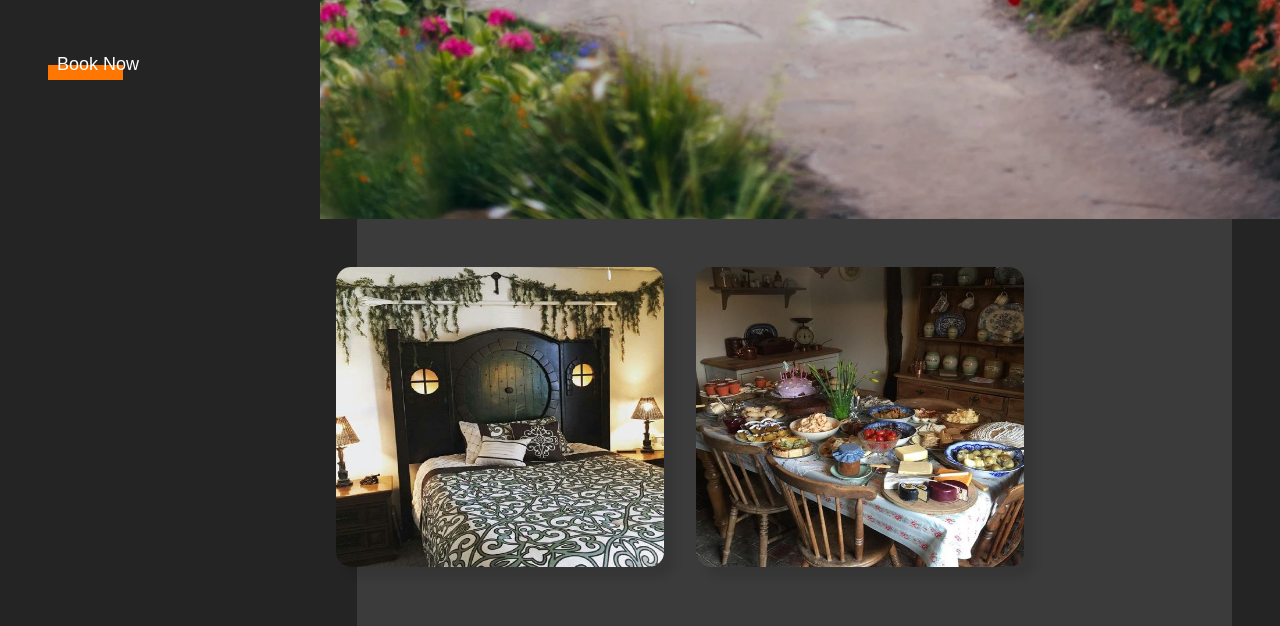
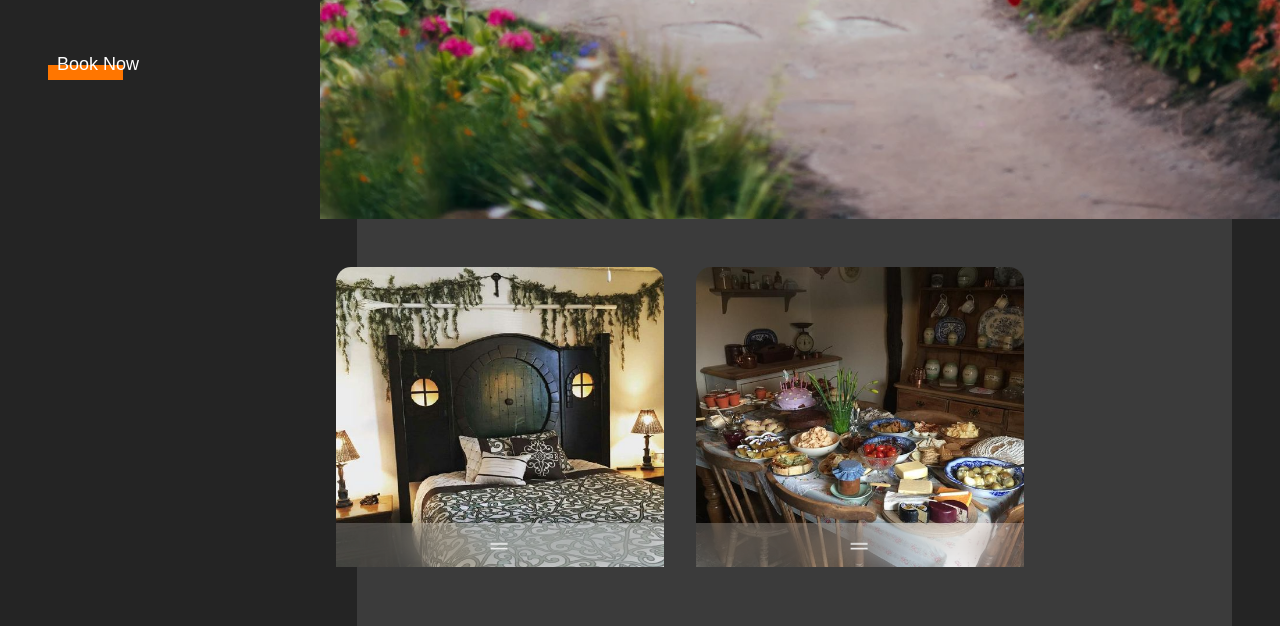
Before and after one commit to RaselJam/The-Hobit, a plain HTML site: page index.html in a window 1280 px wide. Shown: the part 1142-1768 px from the top of the page. Drawn offline with Linux system fonts and the light colour scheme.

Commit message:
mainPage finished

```diff
--- a/index.html
+++ b/index.html
@@ -23,8 +23,18 @@
 				<p class="location">The Shire, Middle Earth County</p>
 				<img src="/img/Hobbit.webp" alt="Hobit House" class="primary-image" />
 				<div class="secondary-images">
+					<div class="panel">
 						<img src="img/bed.jpg" alt="bed" class="secondary-image" />
+						<p>We have Beds suitable for Human Size, Dont worry if you are not a Hobbit</p>
+					</div>
+					<div class="panel">
 						<img src="img/table.jpg" alt="BookTable" class="secondary-image" />
+						<p>
+							What Hibbits Good at the most? Enjoying the life, best food and drink in all Midlle Earth. We'v provided
+							the King's palace food service for almost 600 years
+							<button class="btn">Check our Catering</button>
+						</p>
+					</div>
 				</div>
 				<p class="description">
 					Do you need an escape from all your modern world to the Middle Earth? Here at the midlle of the Shire we offer
@@ -36,19 +46,15 @@
 			</main>
 			<footer>
 				<div class="social-links">
-
 					<a href="#" aria-label="Instagram" class="social-link"
 						><img src="img/instagram.svg" alt="" class="social-ing"
 					/></a>
 
-						<a href="#" aria-label="airbnb" class="social-link"
-							><img src="img/airbnb.svg" alt="" class="social-ing"
-						/></a>
+					<a href="#" aria-label="airbnb" class="social-link"><img src="img/airbnb.svg" alt="" class="social-ing" /></a>
 
 					<a href="#" aria-label="Snapchat" class="social-link"
 						><img src="img/snapchat-ghost.svg" alt="" class="social-ing"
 					/></a>
-
 				</div>
 			</footer>
 		</div>
--- a/style.css
+++ b/style.css
@@ -168,12 +168,44 @@ footer {
 	gap: 2em;
 	width: 100%;
 }
-.secondary-images img {
+
+.secondary-images .panel {
 	width: 400px;
 	height: 300px;
 	margin-top: 1rem;
+}
+.panel img {
 	border-radius: 15px;
 	box-shadow: 10px 10px 10px rgba(0, 0, 0, 0.1);
+}
+.panel {
+	position: relative;
+	overflow: hidden;
+}
+.panel p {
+	position: absolute;
+	background-color: rgba(255, 255, 255, 0.2);
+	backdrop-filter: blur(18px);
+	bottom: 0;
+	height: 50%;
+	padding: 0.6rem;
+	font-size: 0.9rem;
+	transform: perspective(20px);
+	box-shadow: 0 -10px 10px rgba(0, 0, 0, 0.2);
+	bottom: -40%;
+	transition: transform 550ms ease-in-out;
+}
+.panel p::before {
+	content: '||';
+	display: block;
+	width: 100%;
+	margin-bottom: 6px;
+	font-size: 1.1rem;
+	text-align: center;
+	transform: rotateZ(90deg);
+}
+.panel p:hover {
+	transform: translateY(-85%);
 }
 .social-links {
 	display: flex;
@@ -200,7 +232,7 @@ footer {
 	height: 100%;
 }
 .social-links a:hover {
-	transform: translateY(-35px) ;
+	transform: translateY(-35px);
 	z-index: 20;
 }
 .social-links a::before {
```
Lines whose indentation alone changed are shown as unchanged.
